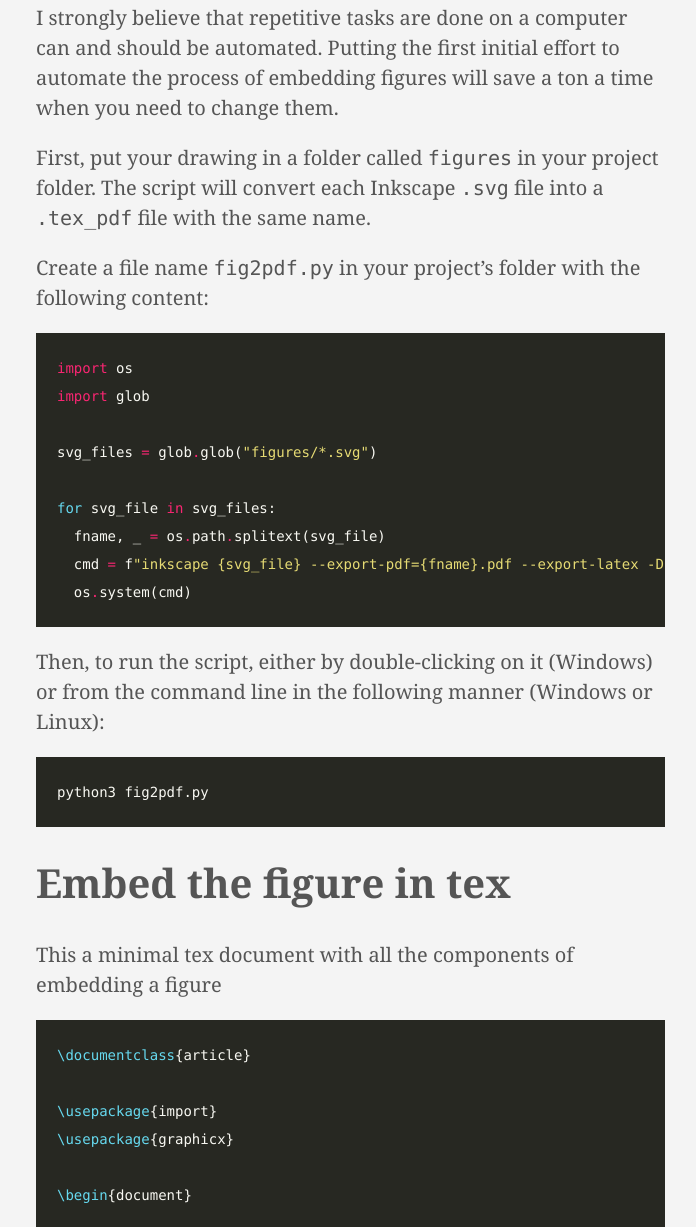
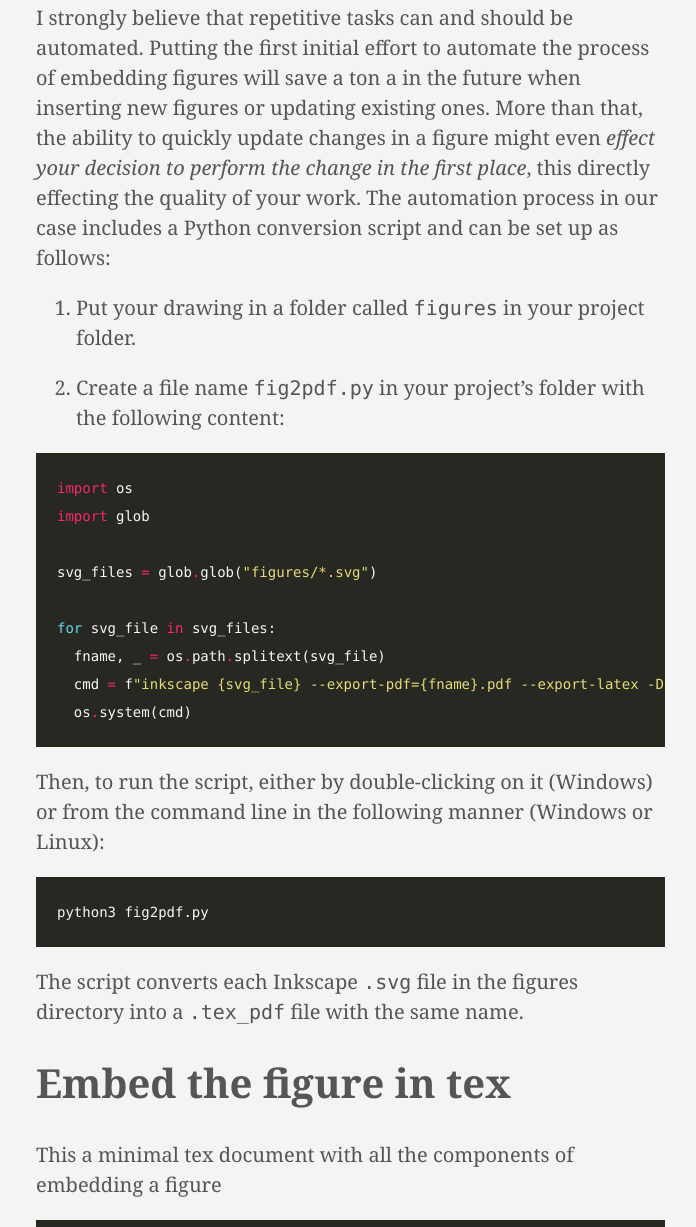
Before and after one commit to pelegharel/pelegharel.github.io, a plain HTML site: page posts/inkscape/index.html in a window 1280 px wide. Shown: the part 3265-4492 px from the top of the page, without its empty margins (108-804 px from the left). Drawn offline with Linux system fonts and the light colour scheme.

Commit message:
update site

```diff
--- a/posts/inkscape/index.html
+++ b/posts/inkscape/index.html
@@ -39,7 +39,7 @@ and how to automate that process.
 When writing my Thesis paper, I couldn&rsquo;t find any resources on how to draw and embed figures containing math expressions in .tex documents. Specifically, I wanted math equations inside my figures that will not look pixilated after modifying the figure size from the tex code. Eventually, after much trial and error, I found a workflow that I was happy with.">
 <meta itemprop="datePublished" content="2020-03-17T18:42:35&#43;02:00" />
 <meta itemprop="dateModified" content="2020-03-17T18:42:35&#43;02:00" />
-<meta itemprop="wordCount" content="662">
+<meta itemprop="wordCount" content="714">
 
 
 
@@ -183,12 +183,21 @@ to father learn about Inkscape.</p>
 </code></pre></div><p>This commands exports your creates two files: <code>your_drawing.pdf</code> and <code>your_drawing.pdf_tex</code>
 which can be imported in the tex document.</p>
 <h2 id="automating-the-process">Automating the process</h2>
-<p>I strongly believe that repetitive tasks are done on a computer can and should be automated.
+<p>I strongly believe that repetitive tasks can and should be automated.
 Putting the first initial effort to automate the process of embedding figures will
-save a ton a time when you need to change them.</p>
-<p>First, put your drawing in a folder called <code>figures</code> in your project folder.
-The script will convert each Inkscape <code>.svg</code> file into a <code>.tex_pdf</code> file with the same name.</p>
+save a ton a in the future when inserting new figures or updating existing ones.
+More than that, the ability to quickly update changes in a figure
+might even <em>effect your decision to perform the change in the first place</em>,
+this directly effecting the quality of your work.
+The automation process in our case includes a Python conversion script and can be set up as follows:</p>
+<ol>
+<li>
+<p>Put your drawing in a folder called <code>figures</code> in your project folder.</p>
+</li>
+<li>
 <p>Create a file name <code>fig2pdf.py</code> in your project&rsquo;s folder with the following content:</p>
+</li>
+</ol>
 <div class="highlight"><pre style="color:#f8f8f2;background-color:#272822;-moz-tab-size:4;-o-tab-size:4;tab-size:4"><code class="language-python" data-lang="python"><span style="color:#f92672">import</span> os
 <span style="color:#f92672">import</span> glob
 
@@ -200,7 +209,8 @@ svg_files <span style="color:#f92672">=</span> glob<span style="color:#f92672">.
   os<span style="color:#f92672">.</span>system(cmd)
 </code></pre></div><p>Then, to run the script, either by double-clicking on it (Windows) or from the command line in the following manner (Windows or Linux):</p>
 <div class="highlight"><pre style="color:#f8f8f2;background-color:#272822;-moz-tab-size:4;-o-tab-size:4;tab-size:4"><code class="language-bash" data-lang="bash">python3 fig2pdf.py
-</code></pre></div><h1 id="embed-the-figure-in-tex">Embed the figure in tex</h1>
+</code></pre></div><p>The script converts each Inkscape <code>.svg</code> file in the figures directory into a <code>.tex_pdf</code> file with the same name.</p>
+<h1 id="embed-the-figure-in-tex">Embed the figure in tex</h1>
 <p>This a minimal tex document with all the components of embedding a figure</p>
 <div class="highlight"><pre style="color:#f8f8f2;background-color:#272822;-moz-tab-size:4;-o-tab-size:4;tab-size:4"><code class="language-tex" data-lang="tex"><span style="color:#66d9ef">\documentclass</span>{article}
 
```
Also changed, not shown: static/o_inkscape_demo.gif (added).
